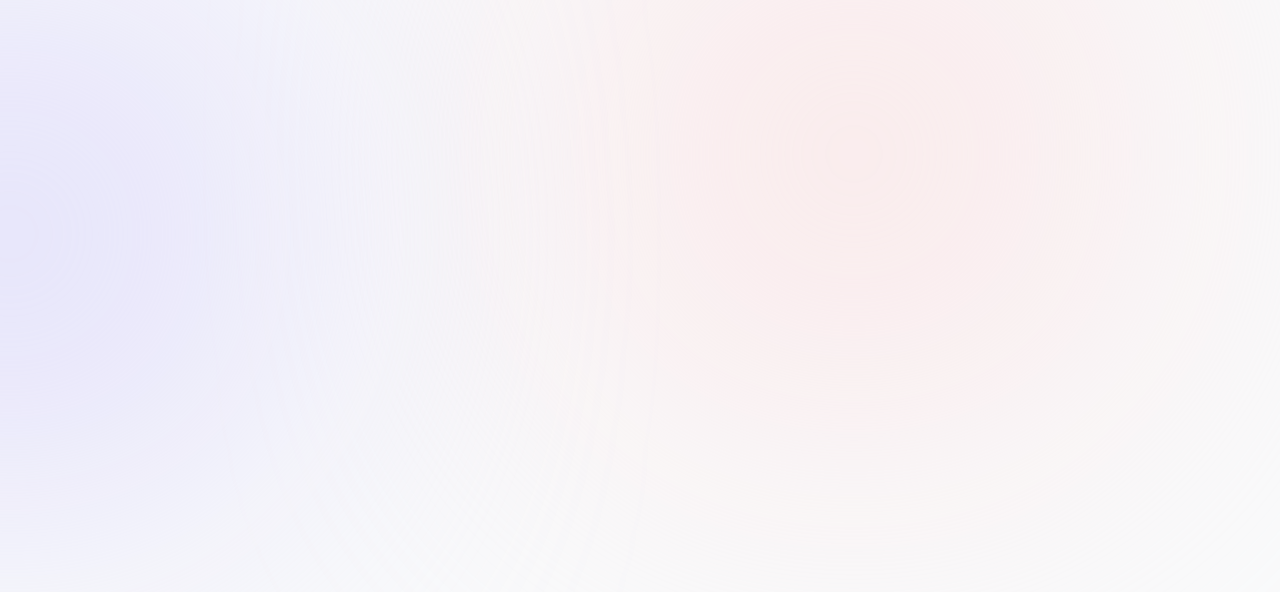
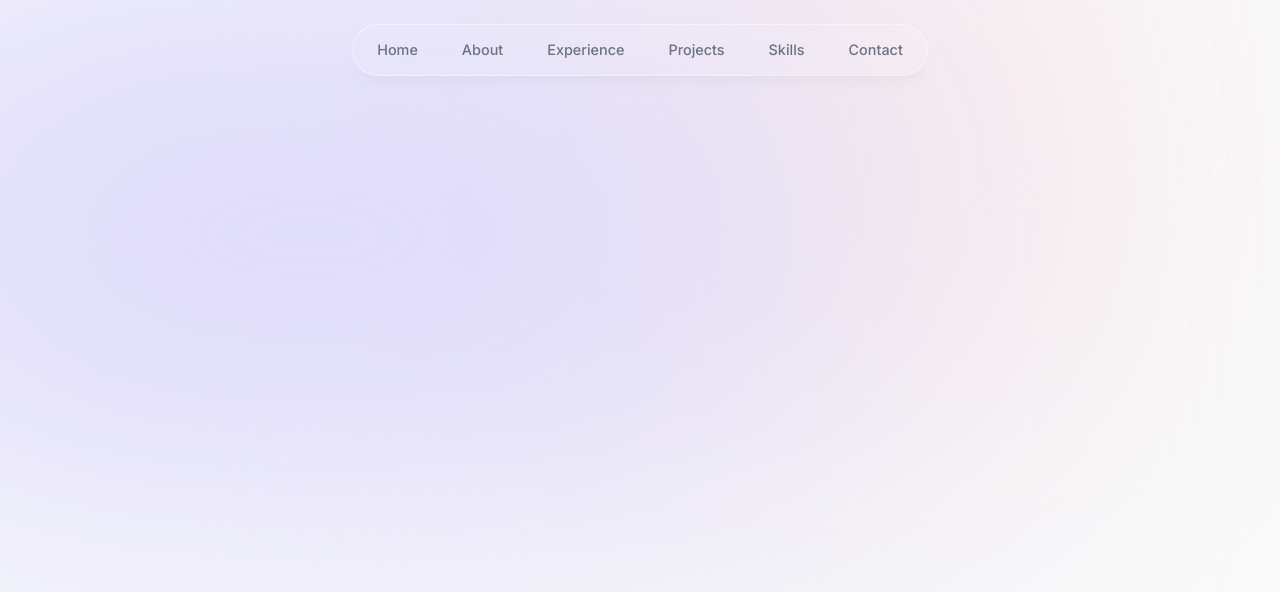
Before and after one commit to Thanoraj/my-portfolio, a Next.js app: page / in a window 1280 px wide. Shown: the top 592 px of the page. Built offline with nearby package versions, Linux system fonts and the light colour scheme.

Commit message:
Header added

```diff
--- /dev/null
+++ b/app/components/header.tsx
@@ -0,0 +1,35 @@
+"use client";
+
+import React from "react";
+import { motion } from "framer-motion";
+import { routes } from "@/app/lib/data";
+import Link from "next/link";
+
+const Header = () => {
+  return (
+    <header className="z-[999] relative">
+      <motion.div
+        className="flex fixed top-0 h-[4.5rem] w-full rounded-none border border-white border-opacity-40 bg-white bg-opacity-10 shadow-lg shadow-black/[0.03] backdrop-blur-[0.5rem] sm:top-6 sm:h-[3.25rem] sm:w-[36rem] sm:rounded-full left-1/2"
+        initial={{ y: -100, x: "-50%", opacity: 0 }}
+        animate={{ y: 0, x: "-50%", opacity: 1 }}>
+        <nav className="my-auto sm:mx-auto mx-8">
+          <ul className="flex h-full flex-wrap items-center justify-center gap-y-1 text-[0.9rem] font-medium text-gray-500 sm:w-[initial] sm:flex-nowrap sm: gap-5">
+            {routes.map((link) => (
+              <li
+                className="h-full my-auto justify-center flex"
+                key={link.hash}>
+                <Link
+                  className="w-full justify-center px-3 my-auto hover:text-gray-950 transition"
+                  href={link.hash}>
+                  {link.name}
+                </Link>
+              </li>
+            ))}
+          </ul>
+        </nav>
+      </motion.div>
+    </header>
+  );
+};
+
+export default Header;
--- a/app/layout.tsx
+++ b/app/layout.tsx
@@ -1,6 +1,7 @@
 import type { Metadata } from "next";
 import { Geist_Mono, Inter } from "next/font/google";
 import "./globals.css";
+import Header from "@/app/components/header";
 
 const inter = Inter({
   subsets: ["latin"],
@@ -26,7 +27,8 @@ export default function RootLayout({
       <body
         className={`${inter.className} ${geistMono.variable} bg-gray-50 text-gray-950 antialiased`}>
         <div className="bg-[#fbe2e3] -z-10 absolute top-[-6rem] right-[11rem] h-[31.25rem] w-[68.75rem] rounded-full sm:w-[31.25rem] blur-[10rem]"></div>
-        <div className="bg-[#dbd7fb] -z-10 absolute top-[-1rem] left-[-15rem] h-[31.25rem] w-[68.75rem] rounded-full sm:w-[31.25rem] blur-[10rem]"></div>
+        <div className="bg-[#dbd7fb] -z-10 absolute top-[-1rem] left-[-15rem] h-[31.25rem] w-[50rem] rounded-full sm:w-[68.75rem] blur-[10rem]"></div>
+        <Header />
         {children}
       </body>
     </html>
--- /dev/null
+++ b/app/lib/data.ts
@@ -0,0 +1,31 @@
+export type route = {
+  name: string;
+  hash: string;
+};
+
+export const routes = [
+  {
+    name: "Home",
+    hash: "#home",
+  },
+  {
+    name: "About",
+    hash: "#about",
+  },
+  {
+    name: "Experience",
+    hash: "#experience",
+  },
+  {
+    name: "Projects",
+    hash: "#projects",
+  },
+  {
+    name: "Skills",
+    hash: "#skills",
+  },
+  {
+    name: "Contact",
+    hash: "#contact",
+  },
+] as const;
```
Also changed, not shown: package.json (+7 -5 lines), 1 other file (tests, documents, lock files or other folders).
